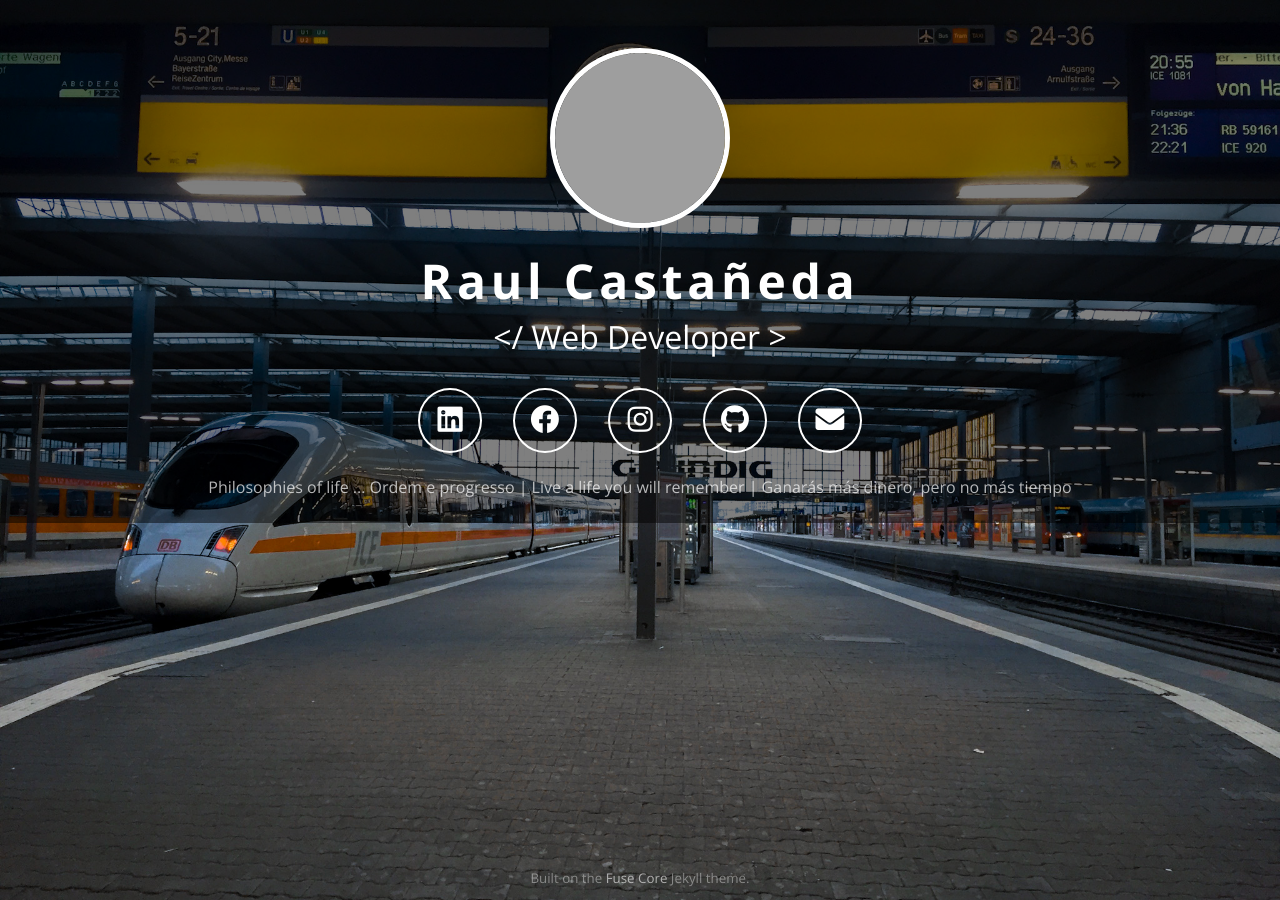
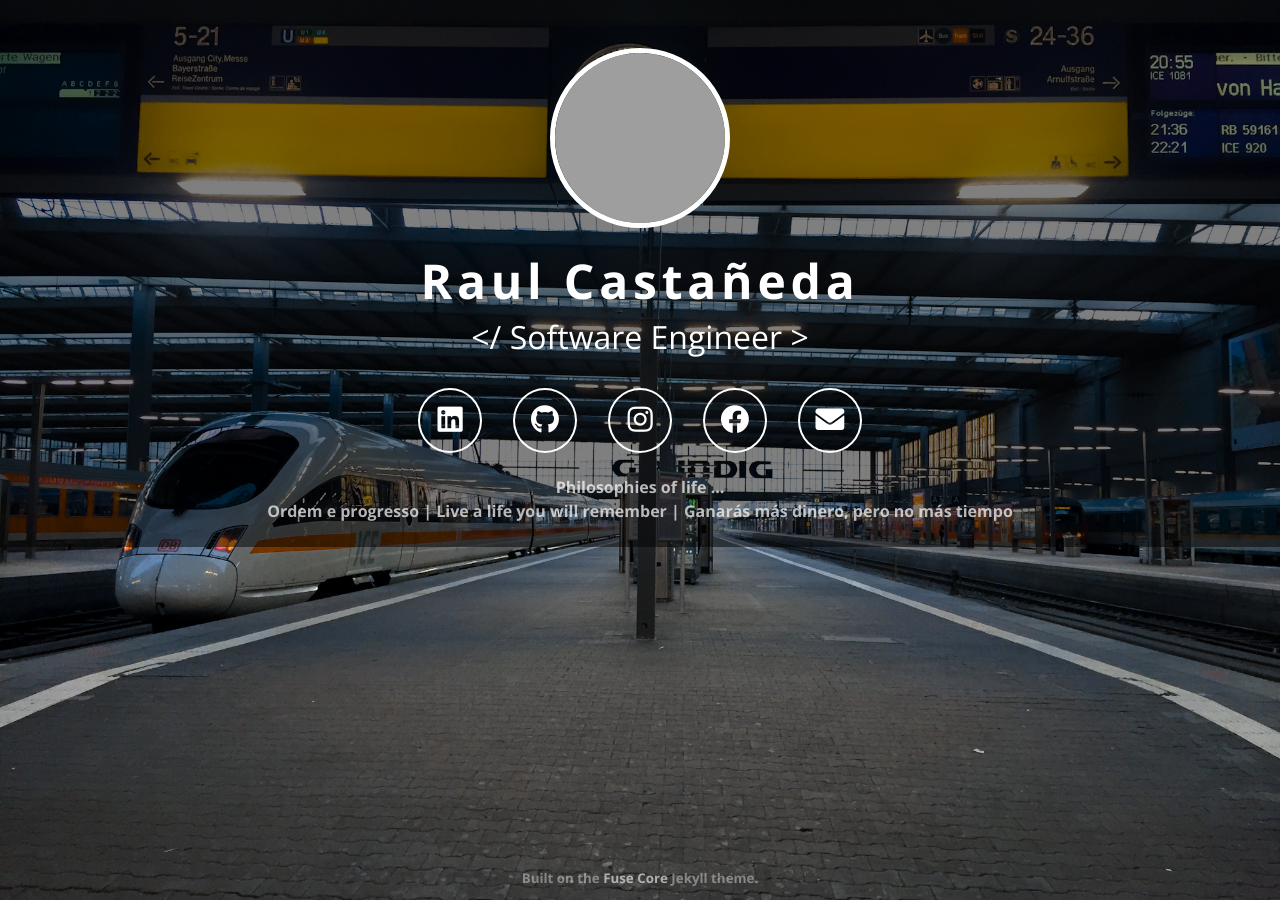
Before and after one commit to rdcn93/rdcn93.github.io, a Jekyll site: the page built from index.html, in a window 1280 px wide. Built offline with Jekyll 4.4.1, drawn with Linux system fonts in a browser that asks for light colours; nearby versions of some CDN libraries; comment, search, counter and statistics services are not loaded; grey boxes are pictures that could not be loaded.

Commit message:
Update info

```diff
--- a/_config.yml
+++ b/_config.yml
@@ -14,7 +14,7 @@ sass:
 # Main Headline, name required, subtitle optional
 name: Raul Castañeda
 #subtitle:
-subtitle: Web Developer
+subtitle: Software Engineer
 
 # Title attribute of HTML Page, uses 'name' from above if empty
 title:
@@ -69,6 +69,11 @@ links:
       show: true
       href: https://linkedin.com/in/rdcn93/
       icon: fab fa-linkedin
+  - github:
+      name: GitHub
+      show: true
+      href: https://github.com/rdcn93
+      icon: fab fa-github
   - googleplus:
       name: Google+
       show: false
@@ -89,6 +94,11 @@ links:
       show: false
       href: https://vine.co/YOUR_VINE_USERNAME
       icon: fab fa-vine
+  - instagram:
+      name: Instagram
+      show: true
+      href: https://instagram.com/rdcn93
+      icon: fab fa-instagram
   - facebook:
       name: Facebook
       show: true
@@ -99,11 +109,6 @@ links:
       show: false
       href: https://vk.com/YOUR_VK_USERNAME
       icon: fab fa-vk
-  - instagram:
-      name: Instagram
-      show: true
-      href: https://instagram.com/rdcn93
-      icon: fab fa-instagram
   - flickr:
       name: Flickr
       show: false
@@ -124,11 +129,6 @@ links:
       show: false
       href: http://www.last.fm/user/YOUR_LASTFM_USERNAME
       icon: fab fa-lastfm
-  - github:
-      name: GitHub
-      show: true
-      href: https://github.com/rdcn93
-      icon: fab fa-github
   - codepen:
       name: CodePen
       show: false
@@ -175,7 +175,7 @@ links:
 #extra_html:
 extra_html: >
 
-    Philosophies of life ...
+    <b>Philosophies of life ...</br>
     Ordem e progresso | Live a life you will remember |
     Ganarás más dinero, pero no más tiempo
 
```
